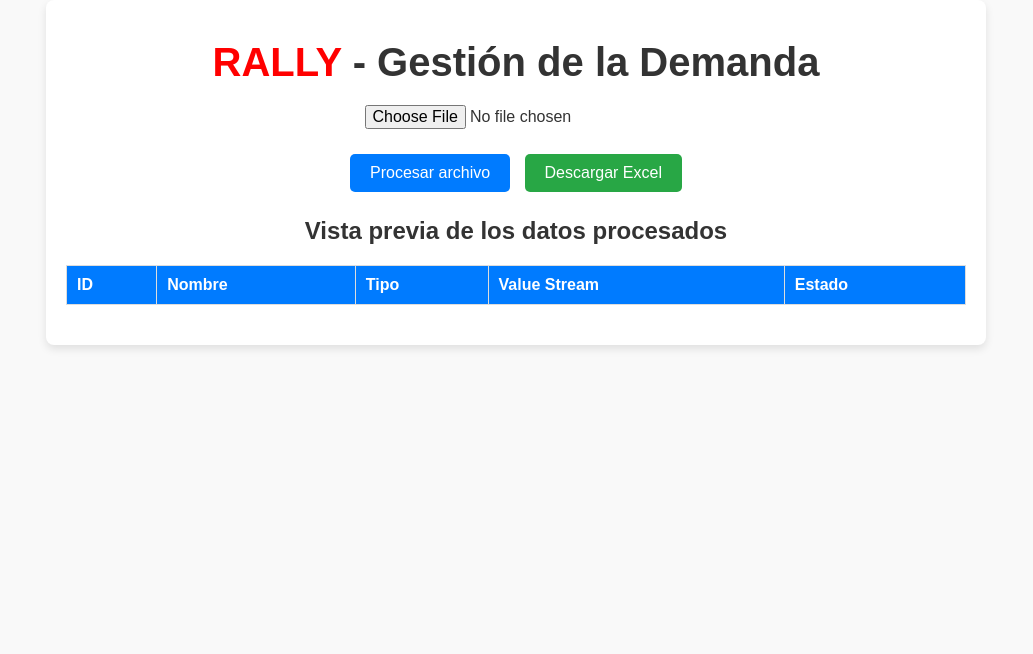
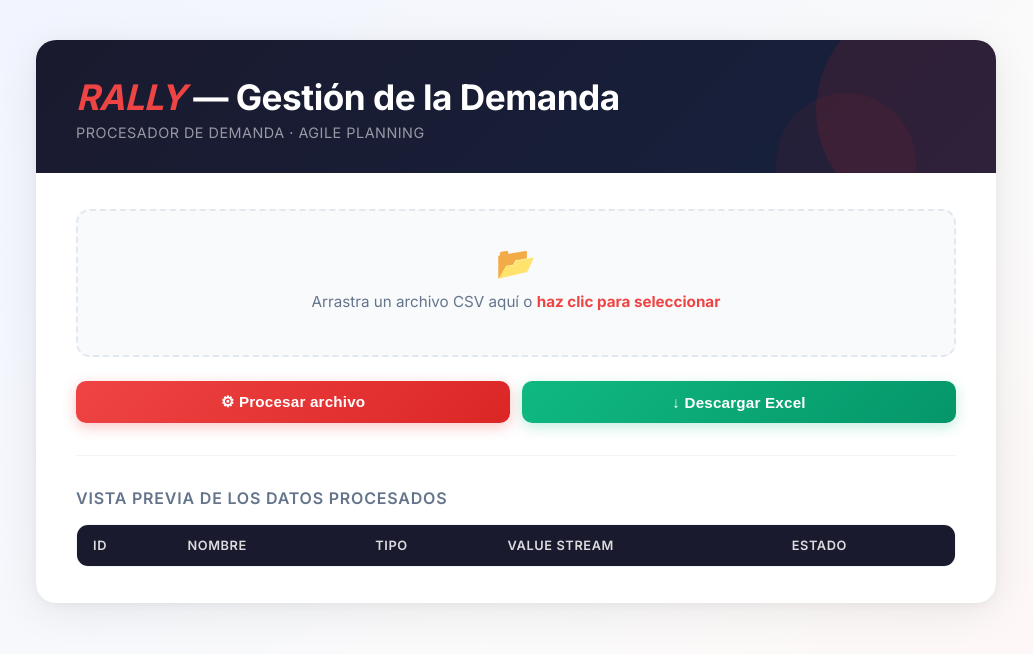
Before and after one commit to Lucaso1992/rally-dev, a plain HTML site: page index.html in a window 1280 px wide. Shown: the whole page, without its empty margins (124-1157 px from the left). Drawn offline with nearby package versions, Linux system fonts and the light colour scheme.

Commit message:
add modern styles

```diff
--- a/index.html
+++ b/index.html
@@ -7,137 +7,320 @@
   <script src="https://cdnjs.cloudflare.com/ajax/libs/PapaParse/5.3.2/papaparse.min.js"></script>
   <script src="https://cdnjs.cloudflare.com/ajax/libs/xlsx/0.18.5/xlsx.full.min.js"></script>
   <style>
-    /* General Styles */
+    @import url('https://fonts.googleapis.com/css2?family=Inter:wght@400;500;600;700&display=swap');
+
+    *, *::before, *::after {
+      box-sizing: border-box;
+    }
+
     body {
-      font-family: 'Arial', sans-serif;
+      font-family: 'Inter', 'Arial', sans-serif;
       margin: 0;
-      padding: 0;
-      background-color: #f9f9f9;
-      color: #333;
+      padding: 40px 20px;
+      background: linear-gradient(135deg, #f0f4ff 0%, #fafafa 60%, #fff5f5 100%);
+      min-height: 100vh;
+      color: #2d2d2d;
+    }
+
+    .container {
+      max-width: 960px;
+      margin: 0 auto;
+      background: #ffffff;
+      border-radius: 20px;
+      box-shadow: 0 8px 40px rgba(0, 0, 0, 0.08), 0 2px 8px rgba(0,0,0,0.04);
+      overflow: hidden;
+    }
+
+    .header {
+      background: linear-gradient(135deg, #1a1a2e 0%, #16213e 100%);
+      padding: 36px 40px 32px;
+      position: relative;
+      overflow: hidden;
+    }
+
+    .header::before {
+      content: '';
+      position: absolute;
+      top: -40px;
+      right: -40px;
+      width: 220px;
+      height: 220px;
+      background: rgba(220, 38, 38, 0.12);
+      border-radius: 50%;
+    }
+
+    .header::after {
+      content: '';
+      position: absolute;
+      bottom: -60px;
+      right: 80px;
+      width: 140px;
+      height: 140px;
+      background: rgba(220, 38, 38, 0.07);
+      border-radius: 50%;
     }
 
     h1 {
-      text-align: center;
-      font-size: 2.5rem;
-      margin: 20px 0;
+      text-align: left;
+      font-size: 2.2rem;
+      font-weight: 700;
+      margin: 0 0 6px 0;
+      color: #ffffff;
+      letter-spacing: -0.5px;
+      position: relative;
+      z-index: 1;
     }
 
     h1 span {
-      color: red;
+      color: #ef4444;
+      font-style: italic;
     }
 
-    .container {
-      max-width: 900px;
-      margin: 0 auto;
-      padding: 20px;
-      background: #fff;
-      box-shadow: 0 4px 8px rgba(0, 0, 0, 0.1);
-      border-radius: 8px;
+    .header-subtitle {
+      color: rgba(255,255,255,0.55);
+      font-size: 0.9rem;
+      font-weight: 400;
+      margin: 0;
+      position: relative;
+      z-index: 1;
+      letter-spacing: 0.5px;
+      text-transform: uppercase;
+    }
+
+    .body-content {
+      padding: 36px 40px;
+    }
+
+    .upload-zone {
+      border: 2px dashed #e2e8f0;
+      border-radius: 14px;
+      padding: 32px 24px;
+      text-align: center;
+      background: #f8fafc;
+      transition: border-color 0.2s, background 0.2s;
+      cursor: pointer;
+      position: relative;
+    }
+
+    .upload-zone:hover {
+      border-color: #ef4444;
+      background: #fff5f5;
+    }
+
+    .upload-icon {
+      font-size: 2rem;
+      margin-bottom: 10px;
+      display: block;
+    }
+
+    .upload-label {
+      display: block;
+      font-size: 0.95rem;
+      color: #64748b;
+      margin-bottom: 12px;
+    }
+
+    .upload-label strong {
+      color: #ef4444;
     }
 
     input[type="file"] {
-      display: block;
-      margin: 20px auto;
-      font-size: 1rem;
+      position: absolute;
+      inset: 0;
+      width: 100%;
+      height: 100%;
+      opacity: 0;
+      cursor: pointer;
     }
 
     .buttons {
-      text-align: center;
-      margin-top: 20px;
+      display: flex;
+      gap: 12px;
+      margin-top: 24px;
+      flex-wrap: wrap;
     }
 
     .buttons button {
-      padding: 10px 20px;
-      margin: 5px;
-      font-size: 1rem;
+      padding: 12px 28px;
+      font-size: 0.95rem;
+      font-weight: 600;
       border: none;
-      border-radius: 5px;
+      border-radius: 10px;
       cursor: pointer;
-      transition: background-color 0.3s ease;
+      transition: all 0.2s ease;
+      letter-spacing: 0.2px;
+      flex: 1;
+      min-width: 160px;
     }
 
     .buttons button#processFile {
-      background-color: #007bff;
+      background: linear-gradient(135deg, #ef4444 0%, #dc2626 100%);
       color: #fff;
+      box-shadow: 0 4px 14px rgba(239, 68, 68, 0.3);
     }
 
     .buttons button#processFile:hover {
-      background-color: #0056b3;
+      transform: translateY(-1px);
+      box-shadow: 0 6px 20px rgba(239, 68, 68, 0.4);
+    }
+
+    .buttons button#processFile:active {
+      transform: translateY(0);
     }
 
     .buttons button#downloadExcel {
-      background-color: #28a745;
+      background: linear-gradient(135deg, #10b981 0%, #059669 100%);
       color: #fff;
+      box-shadow: 0 4px 14px rgba(16, 185, 129, 0.25);
     }
 
-    .buttons button#downloadExcel:hover {
-      background-color: #1e7e34;
+    .buttons button#downloadExcel:hover:not(:disabled) {
+      transform: translateY(-1px);
+      box-shadow: 0 6px 20px rgba(16, 185, 129, 0.35);
     }
 
     .buttons button:disabled {
-      background-color: #ccc;
+      background: #e2e8f0;
+      color: #94a3b8;
       cursor: not-allowed;
+      box-shadow: none;
+      transform: none;
     }
 
     .message {
-      text-align: center;
-      margin-top: 20px;
-      font-size: 1.2rem;
+      margin-top: 18px;
+      font-size: 0.92rem;
+      font-weight: 500;
+      padding: 12px 18px;
+      border-radius: 10px;
+      display: none;
     }
 
     .message.error {
-      color: red;
+      color: #b91c1c;
+      background: #fef2f2;
+      border: 1px solid #fecaca;
+      display: block;
     }
 
     .message.success {
-      color: green;
+      color: #065f46;
+      background: #ecfdf5;
+      border: 1px solid #a7f3d0;
+      display: block;
+    }
+
+    .divider {
+      height: 1px;
+      background: #f1f5f9;
+      margin: 32px 0;
+    }
+
+    #previewContainer h2 {
+      font-size: 1rem;
+      font-weight: 600;
+      color: #64748b;
+      text-transform: uppercase;
+      letter-spacing: 0.8px;
+      margin: 0 0 16px 0;
+    }
+
+    .table-wrapper {
+      overflow-x: auto;
+      border-radius: 12px;
+      border: 1px solid #f1f5f9;
     }
 
     table {
       width: 100%;
       border-collapse: collapse;
-      margin-top: 20px;
+      font-size: 0.9rem;
     }
 
-    table, th, td {
-      border: 1px solid #ddd;
+    thead th {
+      background: #1a1a2e;
+      color: rgba(255,255,255,0.85);
+      padding: 13px 16px;
+      text-align: left;
+      font-weight: 600;
+      font-size: 0.8rem;
+      letter-spacing: 0.6px;
+      text-transform: uppercase;
+      white-space: nowrap;
     }
 
-    th, td {
-      padding: 10px;
-      text-align: left;
+    thead th:first-child {
+      border-radius: 0;
     }
 
-    th {
-      background-color: #007bff;
-      color: #fff;
+    tbody td {
+      padding: 12px 16px;
+      border-bottom: 1px solid #f8fafc;
+      color: #374151;
+      vertical-align: middle;
     }
 
-    tr:nth-child(even) {
-      background-color: #f2f2f2;
+    tbody tr:last-child td {
+      border-bottom: none;
     }
 
-    tr:hover {
-      background-color: #f1f1f1;
+    tbody tr:nth-child(even) {
+      background: #fafbfd;
     }
 
-    #previewContainer h2 {
-      text-align: center;
-      margin-top: 20px;
-      font-size: 1.5rem;
+    tbody tr:hover {
+      background: #fff5f5;
+      transition: background 0.15s;
     }
+
+    tbody td:first-child {
+      font-family: 'Courier New', monospace;
+      font-weight: 600;
+      font-size: 0.85rem;
+      color: #ef4444;
+    }
+
+    .badge {
+      display: inline-block;
+      padding: 3px 10px;
+      border-radius: 20px;
+      font-size: 0.75rem;
+      font-weight: 600;
+      letter-spacing: 0.3px;
+    }
+
+    .badge-US { background: #eff6ff; color: #1d4ed8; }
+    .badge-DE { background: #f5f3ff; color: #6d28d9; }
+    .badge-TS { background: #fff7ed; color: #c2410c; }
+    .badge-default { background: #f1f5f9; color: #475569; }
   </style>
 </head>
 <body>
   <div class="container">
-    <h1><span>RALLY</span> - Gestión de la Demanda</h1>
+    <div class="header">
+      <h1><span>RALLY</span> — Gestión de la Demanda</h1>
+      <p class="header-subtitle">Procesador de demanda · Agile Planning</p>
+    </div>
+
+    <div class="body-content">
+      <div class="upload-zone">
+        <span class="upload-icon">📂</span>
+        <span class="upload-label">Arrastra un archivo CSV aquí o <strong>haz clic para seleccionar</strong></span>
         <input type="file" id="csvFile" accept=".csv">
+      </div>
+
       <div class="buttons">
-      <button id="processFile">Procesar archivo</button>
-      <button id="downloadExcel" disabled>Descargar Excel</button>
+        <button id="processFile">⚙ Procesar archivo</button>
+        <button id="downloadExcel" disabled>↓ Descargar Excel</button>
       </div>
+
+      <div id="message" class="message"></div>
+
+      <div class="divider"></div>
+
       <div id="previewContainer">
         <h2>Vista previa de los datos procesados</h2>
+        <div class="table-wrapper">
           <table id="previewTable">
             <thead>
               <tr>
@@ -151,7 +334,8 @@
             <tbody></tbody>
           </table>
         </div>
-    <div id="message" class="message"></div>
+      </div>
+    </div>
   </div>
 
   <script>
@@ -177,13 +361,21 @@
       return "otros servicios";
     }
 
+    function getBadgeClass(type) {
+      if (type === 'US') return 'badge badge-US';
+      if (type === 'DE') return 'badge badge-DE';
+      if (type === 'TS') return 'badge badge-TS';
+      return 'badge badge-default';
+    }
+
     document.getElementById('processFile').addEventListener('click', () => {
       const fileInput = document.getElementById('csvFile');
       const file = fileInput.files[0];
       const message = document.getElementById('message');
       const previewTableBody = document.querySelector('#previewTable tbody');
-      previewTableBody.innerHTML = ''; // Clear previous preview
+      previewTableBody.innerHTML = '';
       message.textContent = '';
+      message.className = 'message';
 
       if (!file) {
         message.textContent = 'Por favor, selecciona un archivo CSV.';
@@ -220,37 +412,31 @@
               Estado: flowState
             });
 
-            // Update counts
             typeCounts[type] = (typeCounts[type] || 0) + 1;
             valueStreamCounts[valueStream] = (valueStreamCounts[valueStream] || 0) + 1;
             stateCounts[flowState] = (stateCounts[flowState] || 0) + 1;
           });
 
-          // Populate preview table
           processedData.forEach(row => {
             const tr = document.createElement('tr');
             tr.innerHTML = `
               <td>${row.ID}</td>
               <td>${row.Nombre}</td>
-              <td>${row.Tipo}</td>
+              <td><span class="${getBadgeClass(row.Tipo)}">${row.Tipo}</span></td>
               <td>${row.ValueStream}</td>
               <td>${row.Estado}</td>
             `;
             previewTableBody.appendChild(tr);
           });
 
-          // Enable download button
           document.getElementById('downloadExcel').disabled = false;
 
-          // Add event listener for Excel download
           document.getElementById('downloadExcel').onclick = () => {
             const workbook = XLSX.utils.book_new();
 
-            // Sheet 1: Datos Limpios
             const cleanDataSheet = XLSX.utils.json_to_sheet(processedData);
             XLSX.utils.book_append_sheet(workbook, cleanDataSheet, 'Datos Limpios');
 
-            // Sheet 2: Resumen
             const summaryData = [
               { Categoria: 'Tipo', ...typeCounts },
               ...Object.keys(valueStreamCounts).map(stream => ({
@@ -265,7 +451,6 @@
             const summarySheet = XLSX.utils.json_to_sheet(summaryData);
             XLSX.utils.book_append_sheet(workbook, summarySheet, 'Resumen');
 
-            // Download Excel file
             XLSX.writeFile(workbook, 'Datos_Procesados.xlsx');
             message.textContent = 'Archivo Excel generado con éxito.';
             message.className = 'message success';
```
Lines whose indentation alone changed are shown as unchanged.
